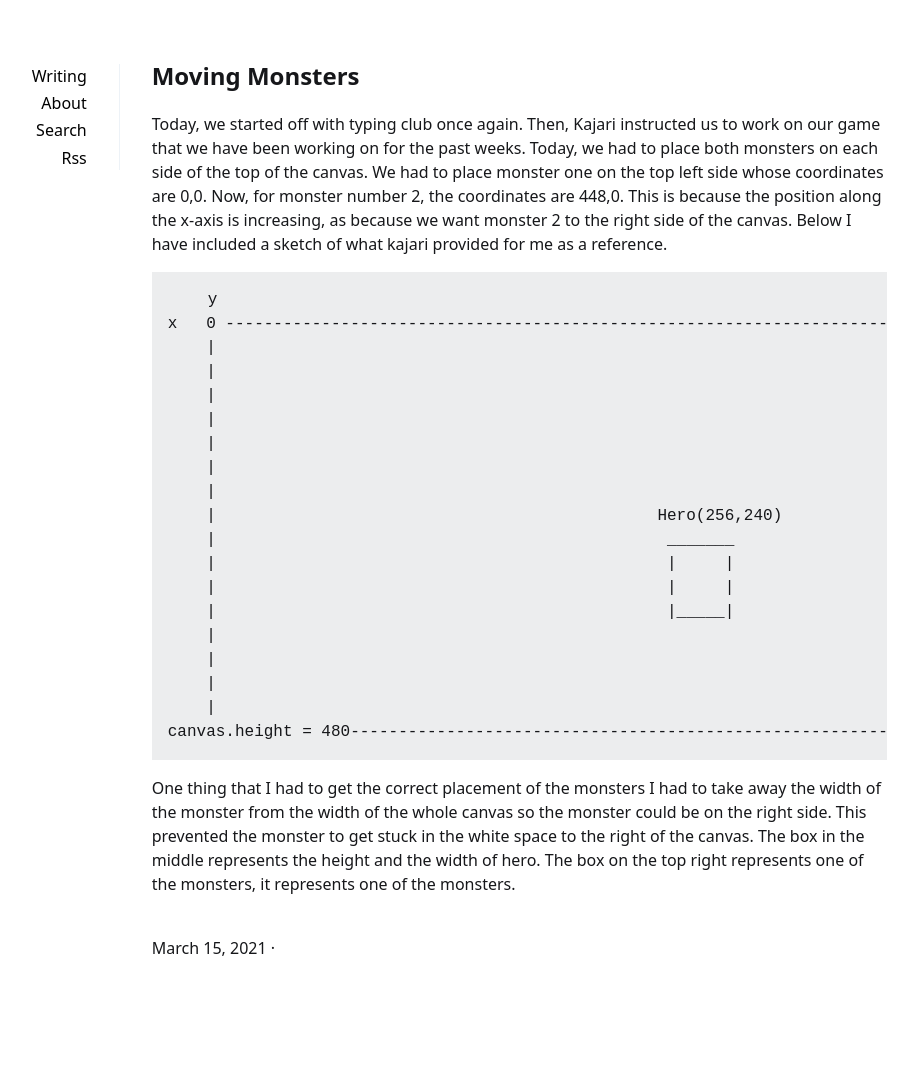
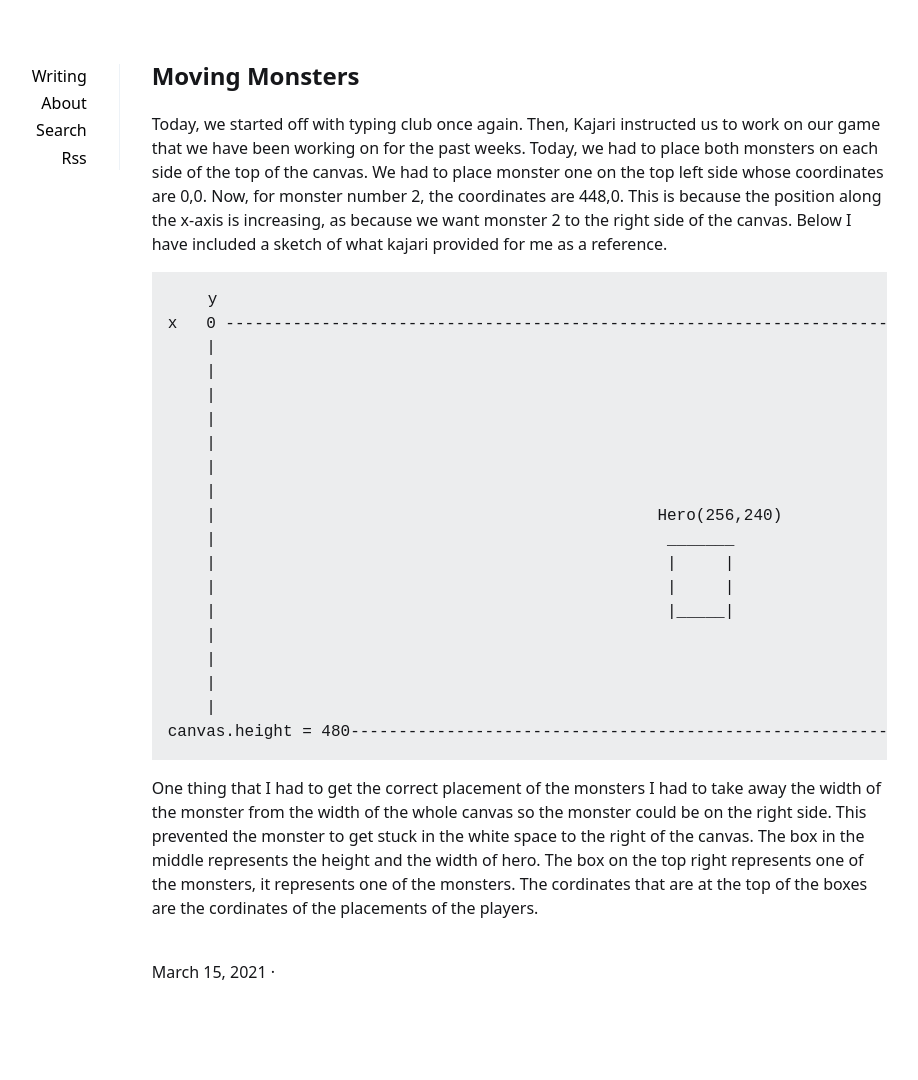
Before and after one commit to celestem406/celestem406.Github.io, a Jekyll site: the page built from _posts/2021-03-15-Moving-Monsters.md, in a window 1280 px wide. Shown: the whole page, without its empty margins (201-1119 px from the left). Built offline with Jekyll 4.4.1, drawn with Linux system fonts in a browser that asks for light colours; a file with an impossible date is left out; before the commit the page ends 1056 px from its top, so only the background shows below that.

Commit message:
added sentence

````diff
--- a/_posts/2021-03-15-Moving-Monsters.md
+++ b/_posts/2021-03-15-Moving-Monsters.md
@@ -27,4 +27,4 @@ x   0 --------------------------------------------------------------------------
     |                                                                                           |
 canvas.height = 480-----------------------------------------------------------------------------
 ```
-One thing that I had to get the correct placement of the monsters I had to take away the width of the monster from the width of the whole canvas so the monster could be on the right side. This prevented the monster to get stuck in the white space to the right of the canvas. The box in the middle represents the height and the width of hero. The box on the top right represents one of the monsters, it represents one of the monsters.
+One thing that I had to get the correct placement of the monsters I had to take away the width of the monster from the width of the whole canvas so the monster could be on the right side. This prevented the monster to get stuck in the white space to the right of the canvas. The box in the middle represents the height and the width of hero. The box on the top right represents one of the monsters, it represents one of the monsters. The cordinates that are at the top of the boxes are the cordinates of the placements of the players.
````
